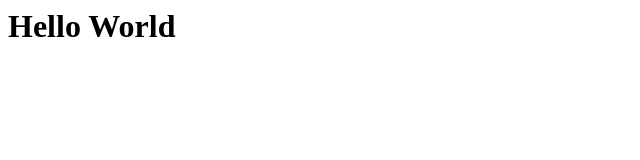
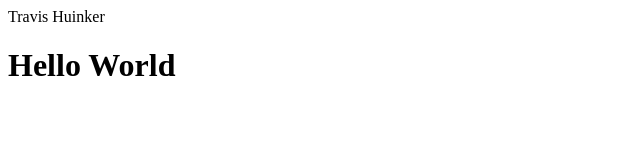
Before and after one commit to huintr01/huintr01.github.io, a plain HTML site: page index.html in a window 1280 px wide. Shown: the whole page, without its empty margins (0-640 px from the left). Drawn offline with Linux system fonts and the light colour scheme.

Commit message:
Update index.html

```diff
--- a/index.html
+++ b/index.html
@@ -1,4 +1,5 @@
 <html>
+<header>Travis Huinker</header>
 <body>
 <h1>Hello World</h1>
 </body>
```
